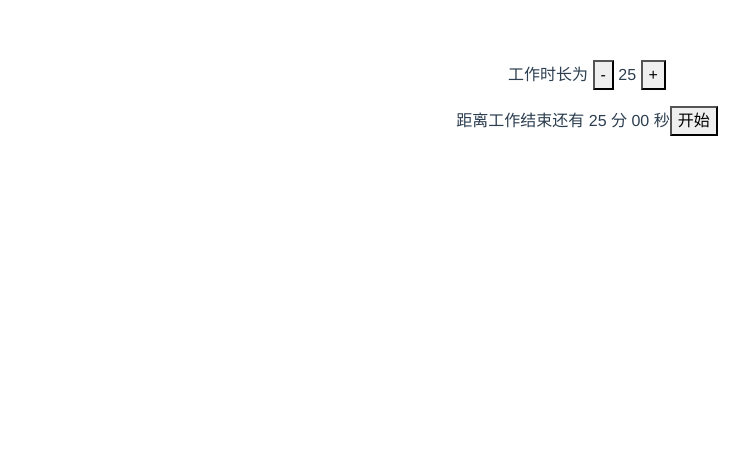
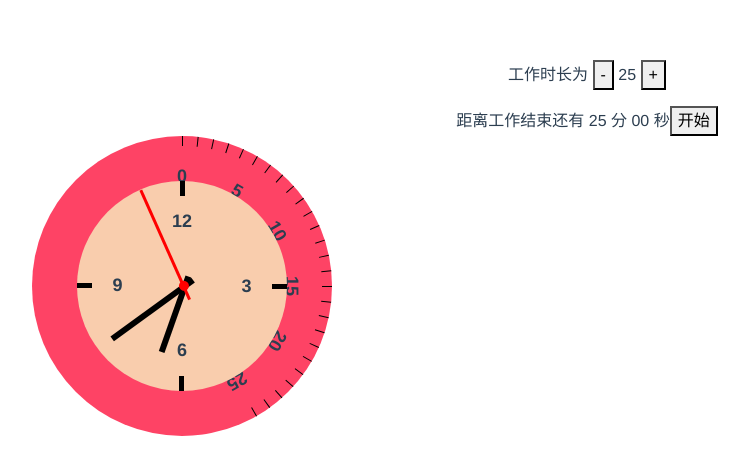
Before and after one commit to xiangyun-zhang/Pomodoro-Timer, a Vue app: page / in a window 1280 px wide. Shown: the top 474 px of the page, without its empty margins (53-802 px from the left). Built offline with nearby package versions, Linux system fonts and the light colour scheme.

Commit message:
add clock & timer dial

```diff
--- a/src/components/Timer.vue
+++ b/src/components/Timer.vue
@@ -8,6 +8,47 @@
 		<span>距离{{ action?(status=='work'?'工作':'休息'):'工作' }}结束还有 {{ action?minutes:getMinutes(workTime*60) }} 分 {{action?seconds:getSeconds(workTime*60)}} 秒</span>
 		<button v-if="action" v-on:click="resetTimer()">停止</button>
 		<button v-else v-on:click="beginWork()">开始</button>
+		<div class="container">
+			<div class="clock">
+				<div class="clock_timer">
+					<div class="dial"><span></span><br /><b>0</b></div>
+					<div class="dial"><span></span><br /><b></b></div>
+					<div class="dial"><span></span><br /><b></b></div>
+					<div class="dial"><span></span><br /><b></b></div>
+					<div class="dial"><span></span><br /><b></b></div>
+					<div class="dial"><span></span><br /><b>5</b></div>
+					<div class="dial"><span></span><br /><b></b></div>
+					<div class="dial"><span></span><br /><b></b></div>
+					<div class="dial"><span></span><br /><b></b></div>
+					<div class="dial"><span></span><br /><b></b></div>
+					<div class="dial"><span></span><br /><b>10</b></div>
+					<div class="dial"><span></span><br /><b></b></div>
+					<div class="dial"><span></span><br /><b></b></div>
+					<div class="dial"><span></span><br /><b></b></div>
+					<div class="dial"><span></span><br /><b></b></div>
+					<div class="dial"><span></span><br /><b>15</b></div>
+					<div class="dial"><span></span><br /><b></b></div>
+					<div class="dial"><span></span><br /><b></b></div>
+					<div class="dial"><span></span><br /><b></b></div>
+					<div class="dial"><span></span><br /><b></b></div>
+					<div class="dial"><span></span><br /><b>20</b></div>
+					<div class="dial"><span></span><br /><b></b></div>
+					<div class="dial"><span></span><br /><b></b></div>
+					<div class="dial"><span></span><br /><b></b></div>
+					<div class="dial"><span></span><br /><b></b></div>
+					<div class="dial"><span></span><br /><b>25</b></div>
+				</div>
+				<div class="clock_dial">
+					<div class="dial"><span></span><br /><b>12</b></div>
+					<div class="dial"><span></span><br /><b>3</b></div>
+					<div class="dial"><span></span><br /><b>6</b></div>
+					<div class="dial"><span></span><br /><b>9</b></div>
+				</div>
+				<div class="H"><span></span></div>
+				<div class="M"><span></span></div>
+				<div class="S"><span></span></div>
+			</div>
+		</div>
 	</div>
 </template>
 
@@ -15,6 +56,26 @@
 export default {
 	name: 'Timer',
 	props: {
+	},
+	mounted:function(){
+		// 制作表盘
+		let	clock_dial=document.querySelectorAll('.clock_dial .dial');
+		for(let i=0;i<clock_dial.length;i++){
+			let angle=360/4*i;
+			clock_dial[i].style.transform='rotate('+angle+'deg)';
+			clock_dial[i].lastChild.style.transform='rotate('+-angle+'deg)';
+
+		}
+		// 制作计时器
+		let	timer_dial=document.querySelectorAll('.clock_timer .dial');
+		for(let i=0;i<timer_dial.length;i++){
+			let angle=360/60*i;
+			timer_dial[i].style.transform='rotate('+angle+'deg)';
+			timer_dial[i].lastChild.style.transform='rotate('+-angle+'deg)';
+
+		}
+		let that = this;
+		setInterval(function(){that.clockMove();},1000);
 	},
 	data() {
 		return {
@@ -96,10 +157,136 @@ export default {
 			let that = this;
 			clearInterval(this.timer);
 			this.timer = setInterval(function(){that.countDown();}, 1000);
+		},
+		//时钟时分秒针转动
+		clockMove: function(){
+			let H_clock=document.querySelector('.H');
+			let	M_clock=document.querySelector('.M');
+			let	S_clock=document.querySelector('.S');
+
+			let nowTime=new Date();
+			let H=nowTime.getHours();
+			let M=nowTime.getMinutes();
+			let S=nowTime.getSeconds();
+			//1s是6度，1m是6度，1h是30度；
+			S_clock.style.transform='rotate('+S*6+'deg)';
+			H_clock.style.transform='rotate('+(H*30+30/60*M)+'deg)';
+			M_clock.style.transform='rotate('+M*6+'deg)';
 		}
 	}
 }
 </script>
 
-<style scoped>
+<style scoped lang="scss">
+	.clock{
+		width:300px;
+		height:300px;
+		border:0;
+		border-radius: 50%;
+		position: relative;
+
+		.dial{
+			position: absolute;
+			width:20px;
+			height: 100%;
+			top:0;
+			left:140px;
+
+			span{
+				width:5px;
+				height:10px;
+				background:black;
+				display: inline-block;
+				vertical-align: top;
+			}
+		}
+		.clock_timer{
+			font-size: 18px;
+			width:100%;
+			height: 100%;
+			background-color: rgb(254, 67, 101);
+			border-radius: 50%;
+			top:0;
+			left:0;
+			position: absolute;
+			.dial{
+				span{
+					width:1px;
+				}
+			}
+		}
+		.clock_dial{
+			font-size: 18px;
+			width:70%;
+			height: 70%;
+			background-color: rgb(249, 205, 173);
+			top:15%;
+			left:15%;
+			border-radius: 50%;
+			position: relative;
+			.dial{
+				left:95px;
+				span{
+					height: 15px;
+					display: inline-block;
+				}
+				b{
+					display:inline-block;
+				}
+			}
+		}
+
+		.H,.M,.S{
+			position:absolute;
+			height: 100%;
+			top:0;
+			left: 50%;
+			-webkit-transform:translate3d(-50%,0,0);
+			-ms-transform:translate3d(-50%,0,0);
+			-o-transform:translate3d(-50%,0,0);
+			text-align: center;
+		}
+
+		.H{
+			span{
+				margin-top: 80px;
+				width:6px;
+				height: 80px;
+				background:black;
+				display:inline-block;
+				}
+		}
+
+		.M{
+			span{
+				margin-top: 60px;
+				height: 100px;
+				width:6px;
+				background:black;
+				display:inline-block;
+			}
+		}
+
+		.S{
+			span{
+				margin-top: 45px;
+				height: 120px;
+				width:3px;
+				background:red;
+				display: inline-block;
+				position:relative;
+			}
+
+			span:after{
+				content:'';
+				width:10px;
+				height: 10px;
+				border-radius: 50%;
+				background:red;
+				position: absolute;
+				bottom:10px;
+				left:-3.5px;
+			}
+		}
+	}
 </style>
```
